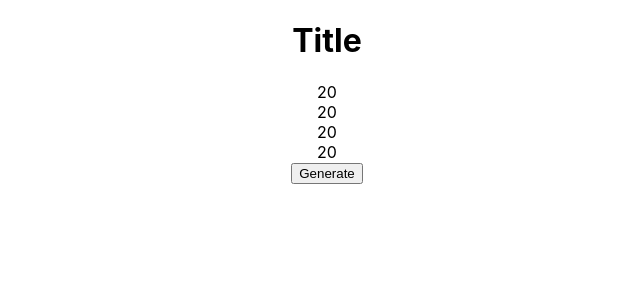
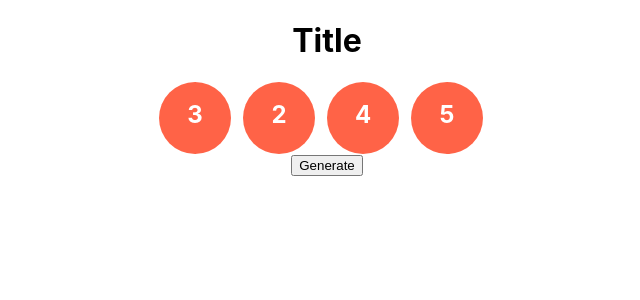
Before and after one commit to hyhong-code/react-lottery, a React (Create React App) app: page / in a window 1280 px wide. Shown: the top 300 px of the page, without its empty margins (313-953 px from the left). Built offline with nearby package versions, Linux system fonts and the light colour scheme.

Commit message:
add styles to Ball component

```diff
--- /dev/null
+++ b/src/Ball.css
@@ -0,0 +1,13 @@
+.Ball {
+  background-color: tomato;
+  border-radius: 50%;
+  color: white;
+  display: inline-block;
+  width: 3em;
+  height: 2.25em;
+  padding-top: 0.75em;
+  text-align: center;
+  margin-right: 0.5em;
+  font-weight: bold;
+  font-size: 1.5em;
+}
--- a/src/Ball.js
+++ b/src/Ball.js
@@ -1,8 +1,9 @@
 import React, { Component } from "react";
+import "./Ball.css";
 
 class Ball extends Component {
   render() {
-    return <div>20</div>;
+    return <div className="Ball">{this.props.number}</div>;
   }
 }
 
--- a/src/Lottery.js
+++ b/src/Lottery.js
@@ -7,10 +7,10 @@ class Lottery extends Component {
       <div>
         <h1>Title</h1>
         <div>
-          <Ball />
-          <Ball />
-          <Ball />
-          <Ball />
+          <Ball number={3} />
+          <Ball number={2} />
+          <Ball number={4} />
+          <Ball number={5} />
         </div>
         <button>Generate</button>
       </div>
```
